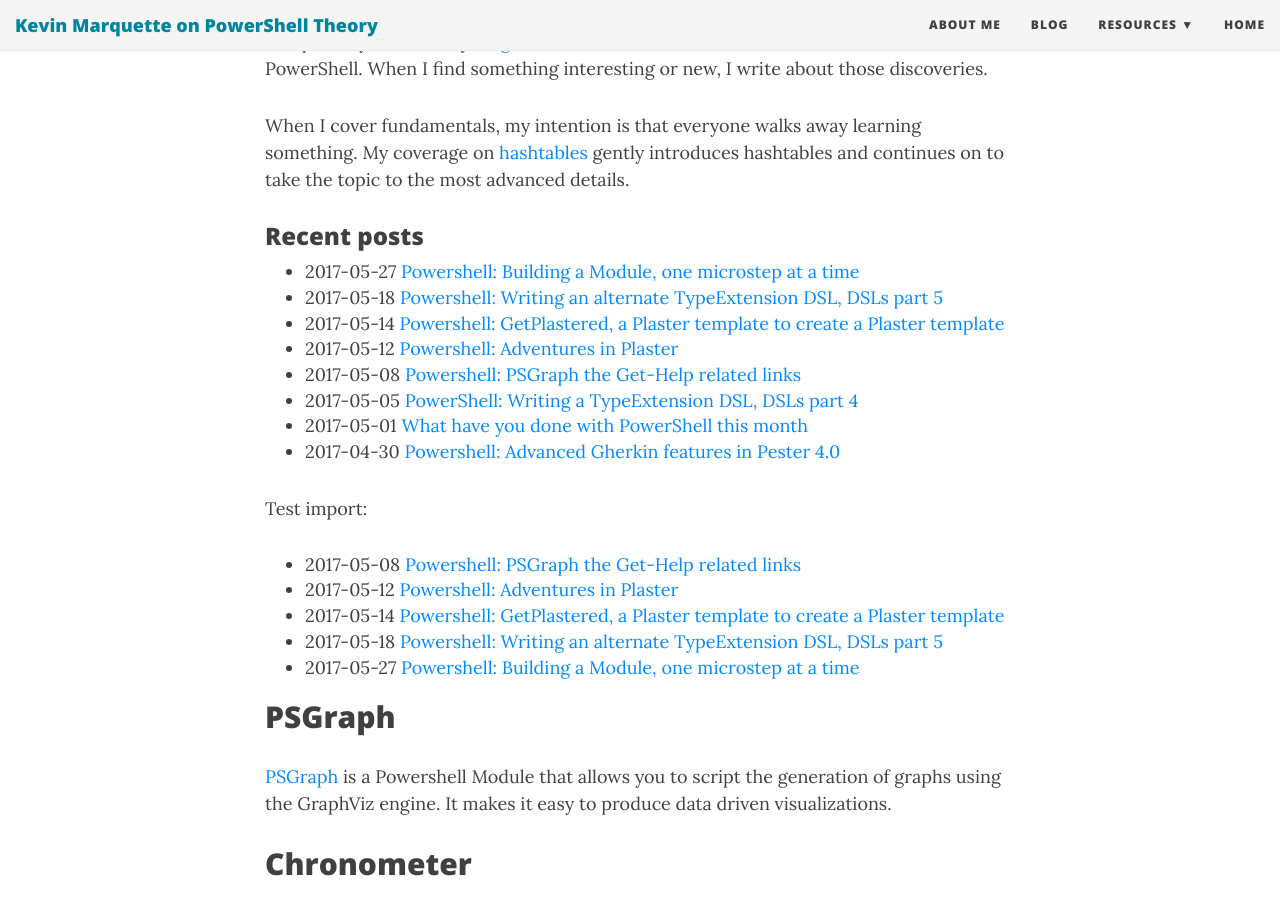
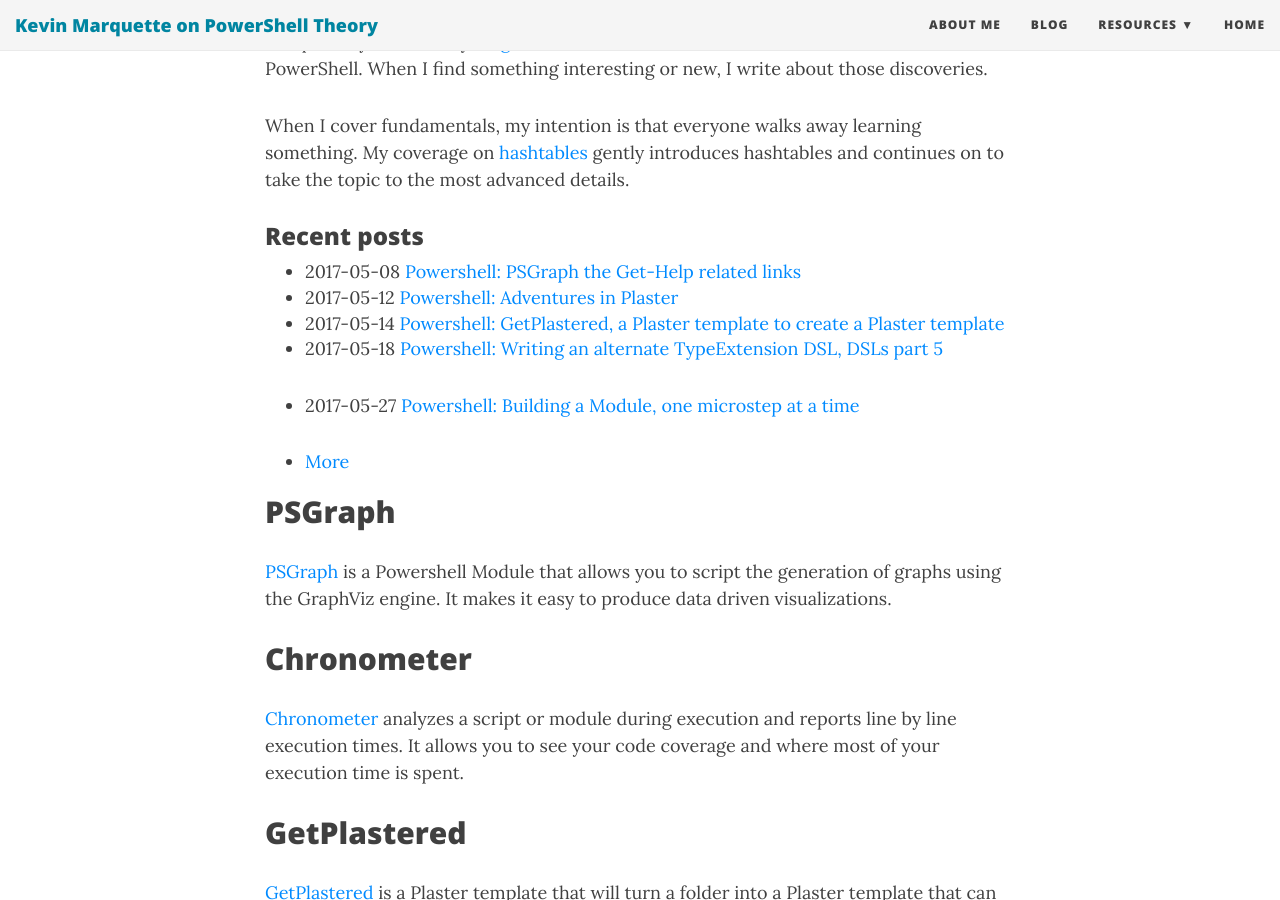
Before and after one commit to KevinMarquette/kevinmarquette.github.io, a Jekyll site: the page built from index.md, in a window 1280 px wide and 900 px high, scrolled down 561 px. Built offline with Jekyll 4.4.1, drawn with Linux system fonts in a browser that asks for light colours; nearby versions of some CDN libraries.

Commit message:
automate recent posts

```diff
--- a/index.md
+++ b/index.md
@@ -21,18 +21,8 @@
 
 ### Recent posts
 
-* 2017-05-27 [Powershell: Building a Module, one microstep at a time](/2017-05-27-Powershell-module-building-basics/?utm_source=blog&utm_medium=blog&utm_content=recent)
-* 2017-05-18 [Powershell: Writing an alternate TypeExtension DSL, DSLs part 5](/2017-05-18-Powershell-TypeExtension-DSL-part-5/?utm_source=blog&utm_medium=blog&utm_content=recent)
-* 2017-05-14 [Powershell: GetPlastered, a Plaster template to create a Plaster template](/2017-05-14-Powershell-Plaster-GetPlastered-template/?utm_source=blog&utm_medium=blog&utm_content=recent)
-* 2017-05-12 [Powershell: Adventures in Plaster](/2017-05-12-Powershell-Plaster-adventures-in/?utm_source=blog&utm_medium=blog&utm_content=recent)
-* 2017-05-08 [Powershell: PSGraph the Get-Help related links](/2017-05-08-Powershell-PSGraph-get-help-related-links/?utm_source=blog&utm_medium=blog&utm_content=recent)
-* 2017-05-05 [PowerShell: Writing a TypeExtension DSL, DSLs part 4](/2017-05-05-PowerShell-TypeExtension-DSL-part-4/?utm_source=blog&utm_medium=blog&utm_content=recent)
-* 2017-05-01 [What have you done with PowerShell this month](/2017-05-01-Powershell-last-month/?utm_source=blog&utm_medium=blog&utm_content=recent)
-* 2017-04-30  [Powershell: Advanced Gherkin features in Pester 4.0](2017-04-30-Powershell-Gherkin-advanced-features/?utm_source=blog&utm_medium=blog&utm_content=recent)
-
-Test import:
-
 {% include recent-posts.md %}
+* [More](/blog/?utm_source=blog&utm_medium=blog&utm_content=index)
 
 ## PSGraph
 
```
Also changed, not shown: 1 other file.
